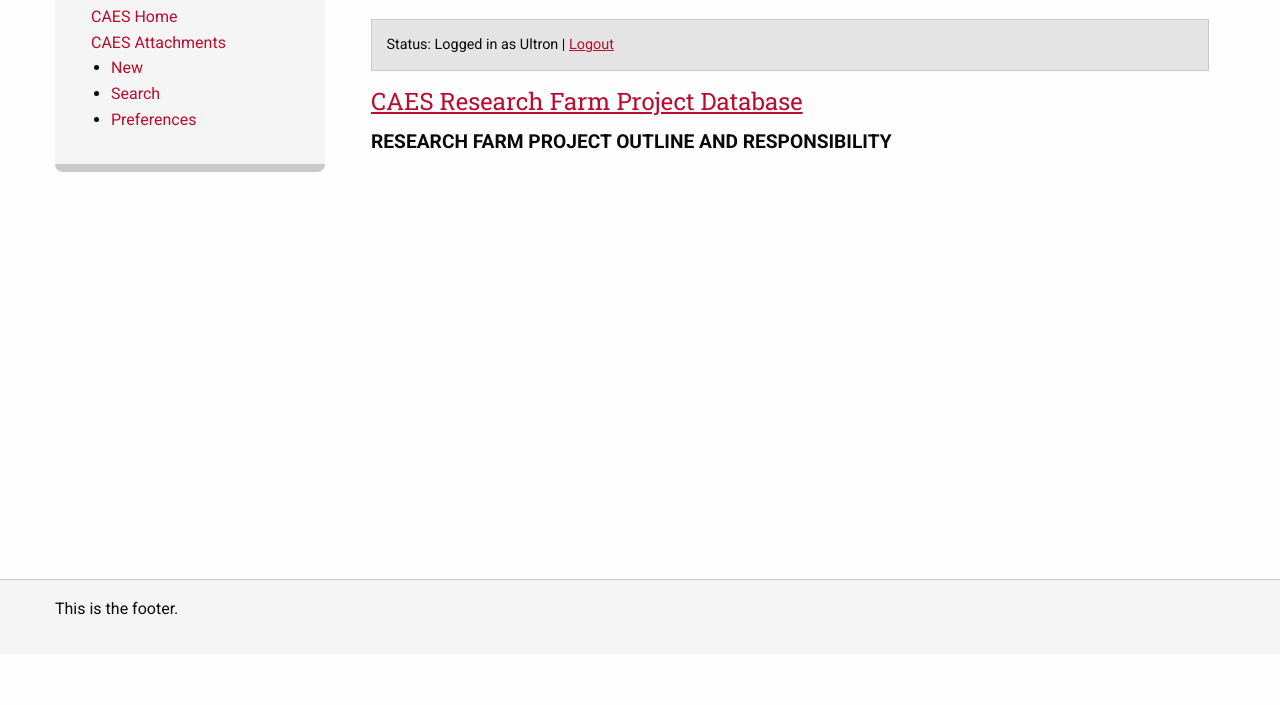
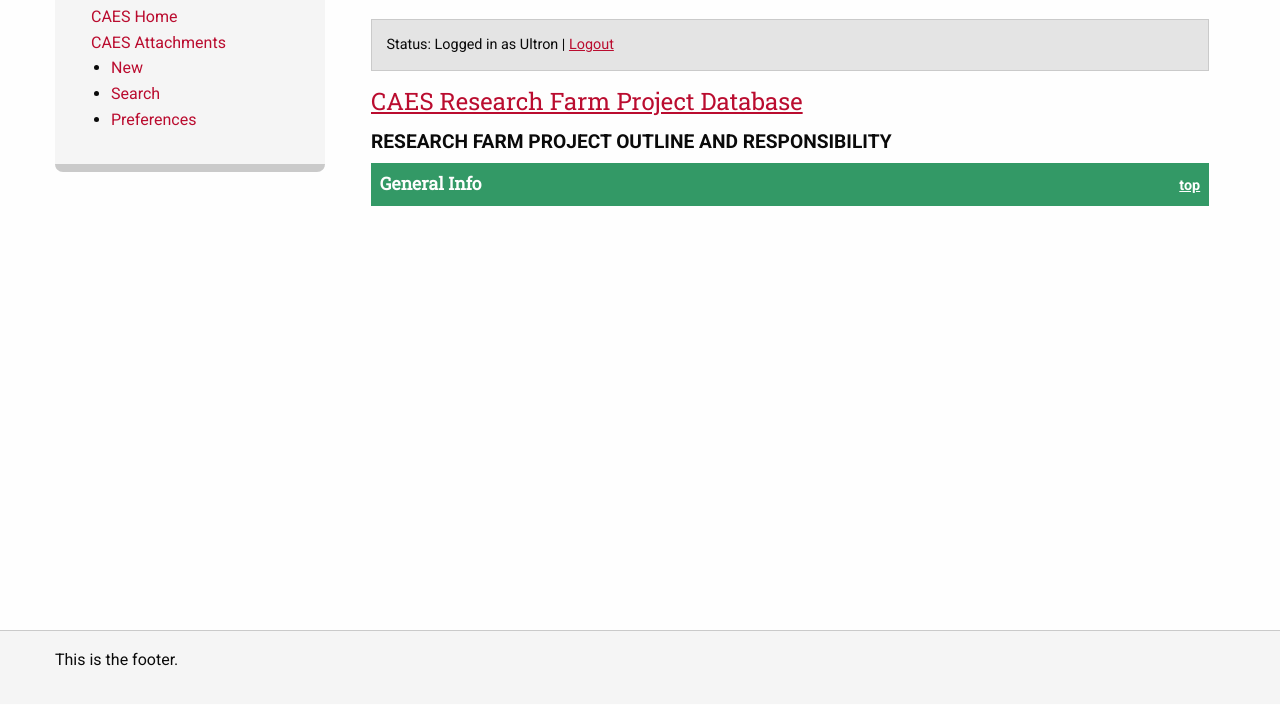
Before and after one commit to johnfrenchxyz/Intranet, a website: page index.html in a window 1280 px wide. Shown: the part 87-792 px from the top of the page. Drawn offline with Linux system fonts and the light colour scheme.

Commit message:
Updates styles for the head section

```diff
--- a/index.html
+++ b/index.html
@@ -62,7 +62,10 @@
                     </h1>
                     <h2>Research Farm Project Outline and Responsibility</h2>
                     <form>
-
+                        <h3 class="head">
+                            General Info
+                            <span class="plainText rightAlign"><a name="general" href="#top">top</a></span>
+                        </h3>
                     </form>
                 </div>
             </div>
--- a/scss/_overrides.scss
+++ b/scss/_overrides.scss
@@ -25,6 +25,10 @@
     h2 {
         font-size: 1.2rem;
     }
+    h3 {
+        font-size: 1.1rem;
+        font-weight: bold;
+    }
 }
 
 
@@ -44,3 +48,26 @@ p.instructions {
         font-weight: bold;
     }
 }
+
+
+// Head (h3) Section
+//------------------
+
+.head {
+    background: $green;
+    padding: .5em;
+    color: $white;
+    a {
+        color: $white;
+        font-family: 'Roboto', sans-serif;
+        font-size: .9rem;
+    }
+}
+
+
+// Alignment Classes
+//------------------
+
+.rightAlign {
+    float: right;
+}
--- a/scss/_template.scss
+++ b/scss/_template.scss
@@ -14,6 +14,7 @@ $dark-gray: #3e3e3e;
 $green: #339966;
 $yellow: #ffa02f;
 $blue: #0083aa;
+$green: #339966;
 
 // Element-Specific Color Variables
 //---------------------------------
```
Also changed, not shown: css/app.css.
